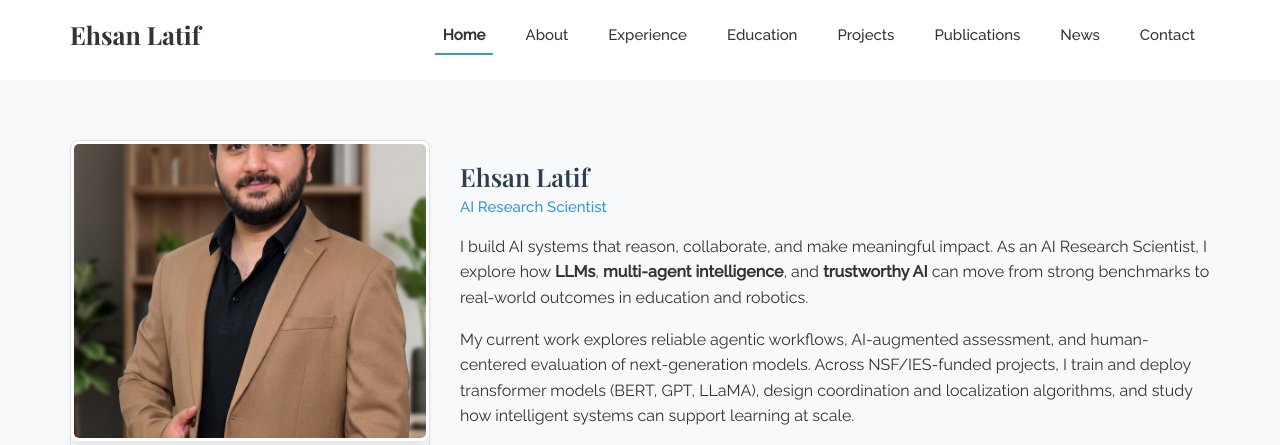
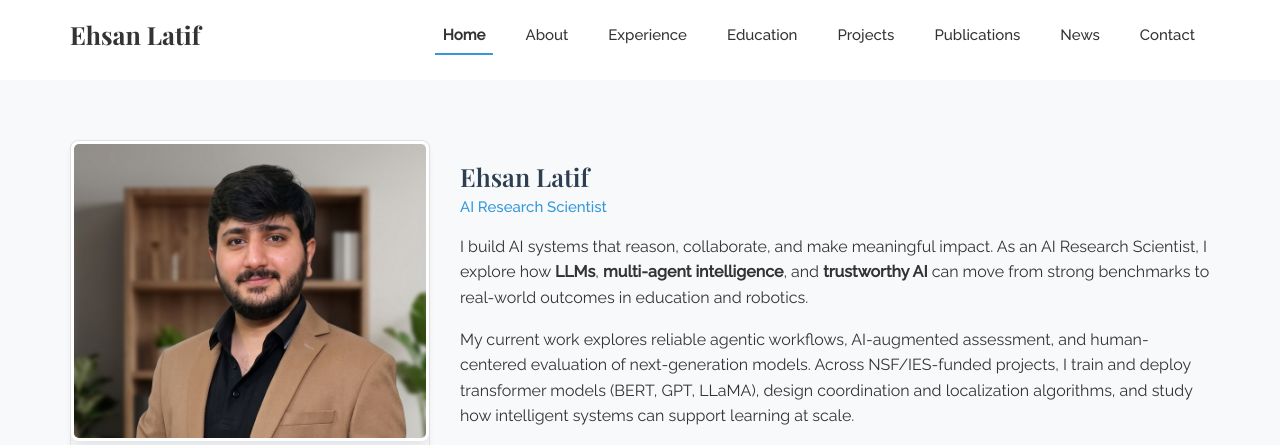
Before and after one commit to ehsanlatif/ehsanlatif.github.io, a website: page index.html in a window 1280 px wide. Shown: the top 445 px of the page. Drawn offline with nearby package versions, Linux system fonts and the light colour scheme; a web font is replaced by a local one.

Commit message:
Updated Intro

```diff
--- a/css/modern.css
+++ b/css/modern.css
@@ -2369,7 +2369,7 @@ header a {
 .profile-image img,
 .contact-image img {
     border: 3px solid white;
-    object-position: center;
+    object-position: center top;
 }
 
 /* Add a subtle zoom effect on hover */
```
